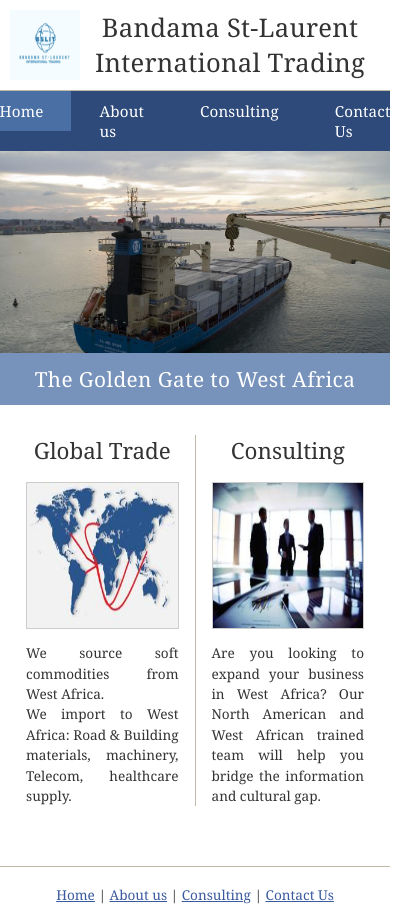
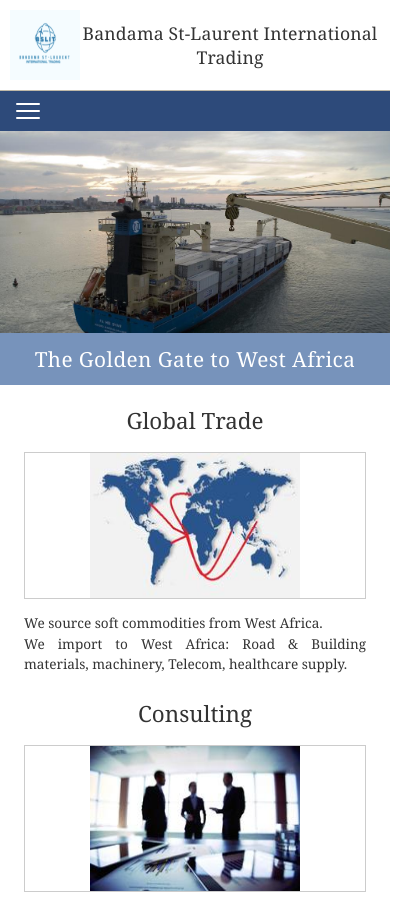
Before and after one commit to lyintell/bslit_website, a Next.js app: page /bslit_website/ in a window 390 px wide. Shown: the top 906 px of the page, 418 px wide, since content can reach past the window. Built offline with nearby package versions, Linux system fonts and the light colour scheme.

Commit message:
feat: mobile-first layout, burger menu, smooth scrolling

```diff
--- a/src/app/about-us/page.module.css
+++ b/src/app/about-us/page.module.css
@@ -1,7 +1,13 @@
 .page {
   max-width: var(--max-width);
   margin: 0 auto;
-  padding: 30px 30px 20px 30px;
+  padding: 20px 16px;
+}
+
+@media (min-width: 640px) {
+  .page {
+    padding: 30px 30px 20px 30px;
+  }
 }
 
 .pageTitle {
--- a/src/app/consulting/page.module.css
+++ b/src/app/consulting/page.module.css
@@ -1,7 +1,13 @@
 .page {
   max-width: var(--max-width);
   margin: 0 auto;
-  padding: 30px 20px 20px 20px;
+  padding: 20px 16px;
+}
+
+@media (min-width: 640px) {
+  .page {
+    padding: 30px 20px 20px 20px;
+  }
 }
 
 .section {
--- a/src/app/contact-us/page.module.css
+++ b/src/app/contact-us/page.module.css
@@ -5,14 +5,13 @@
 
 .twoColumn {
   display: flex;
-  align-items: flex-start;
-  padding: 20px 10px;
+  flex-direction: column;
+  padding: 20px 16px;
   gap: 20px;
 }
 
 .addressColumn {
-  flex: 0 0 240px;
-  padding: 0 10px;
+  padding: 0 6px;
 }
 
 .companyName {
@@ -30,5 +29,24 @@
 
 .formColumn {
   flex: 1;
-  padding: 0 10px;
+  padding: 0 6px;
 }
+
+/* ── Desktop ───────────────────────────────────── */
+@media (min-width: 640px) {
+  .twoColumn {
+    flex-direction: row;
+    align-items: flex-start;
+    padding: 20px 10px;
+    gap: 20px;
+  }
+
+  .addressColumn {
+    flex: 0 0 240px;
+    padding: 0 10px;
+  }
+
+  .formColumn {
+    padding: 0 10px;
+  }
+}
--- a/src/app/globals.css
+++ b/src/app/globals.css
@@ -6,6 +6,10 @@
   --color-border: #c0b9a8;
   --font-serif: Georgia, 'Times New Roman', serif;
   --max-width: 750px;
+}
+
+html {
+  scroll-behavior: smooth;
 }
 
 *,
--- a/src/app/page.module.css
+++ b/src/app/page.module.css
@@ -5,21 +5,18 @@
 
 .twoColumn {
   display: flex;
-  align-items: flex-start;
-  padding: 30px 10px 20px 10px;
-  gap: 0;
+  flex-direction: column;
+  padding: 20px 16px;
+  gap: 24px;
 }
 
 .column {
   flex: 1;
-  padding: 0 16px;
+  padding: 0 8px;
 }
 
 .divider {
-  width: 1px;
-  background-color: var(--color-border);
-  align-self: stretch;
-  min-height: 200px;
+  display: none;
 }
 
 .columnTitle {
@@ -55,3 +52,25 @@
   text-align: justify;
   color: var(--color-text);
 }
+
+/* ── Desktop ───────────────────────────────────── */
+@media (min-width: 640px) {
+  .twoColumn {
+    flex-direction: row;
+    align-items: flex-start;
+    padding: 30px 10px 20px 10px;
+    gap: 0;
+  }
+
+  .column {
+    padding: 0 16px;
+  }
+
+  .divider {
+    display: block;
+    width: 1px;
+    background-color: var(--color-border);
+    align-self: stretch;
+    min-height: 200px;
+  }
+}
--- a/src/components/Header/Header.module.css
+++ b/src/components/Header/Header.module.css
@@ -20,10 +20,16 @@
   flex: 1;
   text-align: center;
   font-family: var(--font-serif);
-  font-size: 1.6rem;
+  font-size: 1.1rem;
   font-weight: normal;
   color: var(--color-text);
   letter-spacing: 0.01em;
+}
+
+@media (min-width: 640px) {
+  .title {
+    font-size: 1.6rem;
+  }
 }
 
 .divider {
--- a/src/components/Navbar/Navbar.js
+++ b/src/components/Navbar/Navbar.js
@@ -1,5 +1,6 @@
 'use client';
 
+import { useState } from 'react';
 import Link from 'next/link';
 import { usePathname } from 'next/navigation';
 import styles from './Navbar.module.css';
@@ -13,16 +14,29 @@ const links = [
 
 export default function Navbar() {
   const pathname = usePathname();
+  const [open, setOpen] = useState(false);
 
   return (
     <nav className={styles.nav}>
       <div className={styles.inner}>
-        <ul className={styles.list}>
+        <button
+          className={styles.burger}
+          onClick={() => setOpen((o) => !o)}
+          aria-label="Toggle navigation menu"
+          aria-expanded={open}
+        >
+          <span className={styles.burgerLine} />
+          <span className={styles.burgerLine} />
+          <span className={styles.burgerLine} />
+        </button>
+
+        <ul className={`${styles.list} ${open ? styles.listOpen : ''}`}>
           {links.map(({ href, label }) => (
             <li key={href}>
               <Link
                 href={href}
                 className={pathname === href ? `${styles.link} ${styles.active}` : styles.link}
+                onClick={() => setOpen(false)}
               >
                 {label}
               </Link>
--- a/src/components/Navbar/Navbar.module.css
+++ b/src/components/Navbar/Navbar.module.css
@@ -1,3 +1,4 @@
+/* ── Mobile-first ──────────────────────────────── */
 .nav {
   background-color: var(--color-navy);
   width: 100%;
@@ -6,17 +7,43 @@
 .inner {
   max-width: var(--max-width);
   margin: 0 auto;
+  position: relative;
 }
 
+/* Burger button — visible on mobile */
+.burger {
+  display: flex;
+  flex-direction: column;
+  justify-content: center;
+  gap: 5px;
+  padding: 12px 16px;
+  background: none;
+  border: none;
+  cursor: pointer;
+}
+
+.burgerLine {
+  display: block;
+  width: 24px;
+  height: 2px;
+  background-color: #ffffff;
+  border-radius: 2px;
+}
+
+/* Menu — collapsed on mobile, shown when open */
 .list {
+  display: none;
+  flex-direction: column;
+  align-items: stretch;
+}
+
+.listOpen {
   display: flex;
-  align-items: stretch;
-  justify-content: center;
 }
 
 .link {
   display: block;
-  padding: 10px 28px;
+  padding: 12px 20px;
   color: #ffffff;
   text-decoration: none;
   font-family: var(--font-serif);
@@ -34,3 +61,17 @@
 .active {
   background-color: var(--color-navy-active);
 }
+
+/* ── Desktop ───────────────────────────────────── */
+@media (min-width: 640px) {
+  .burger {
+    display: none;
+  }
+
+  .list {
+    display: flex;
+    flex-direction: row;
+    align-items: stretch;
+    justify-content: center;
+  }
+}
```
